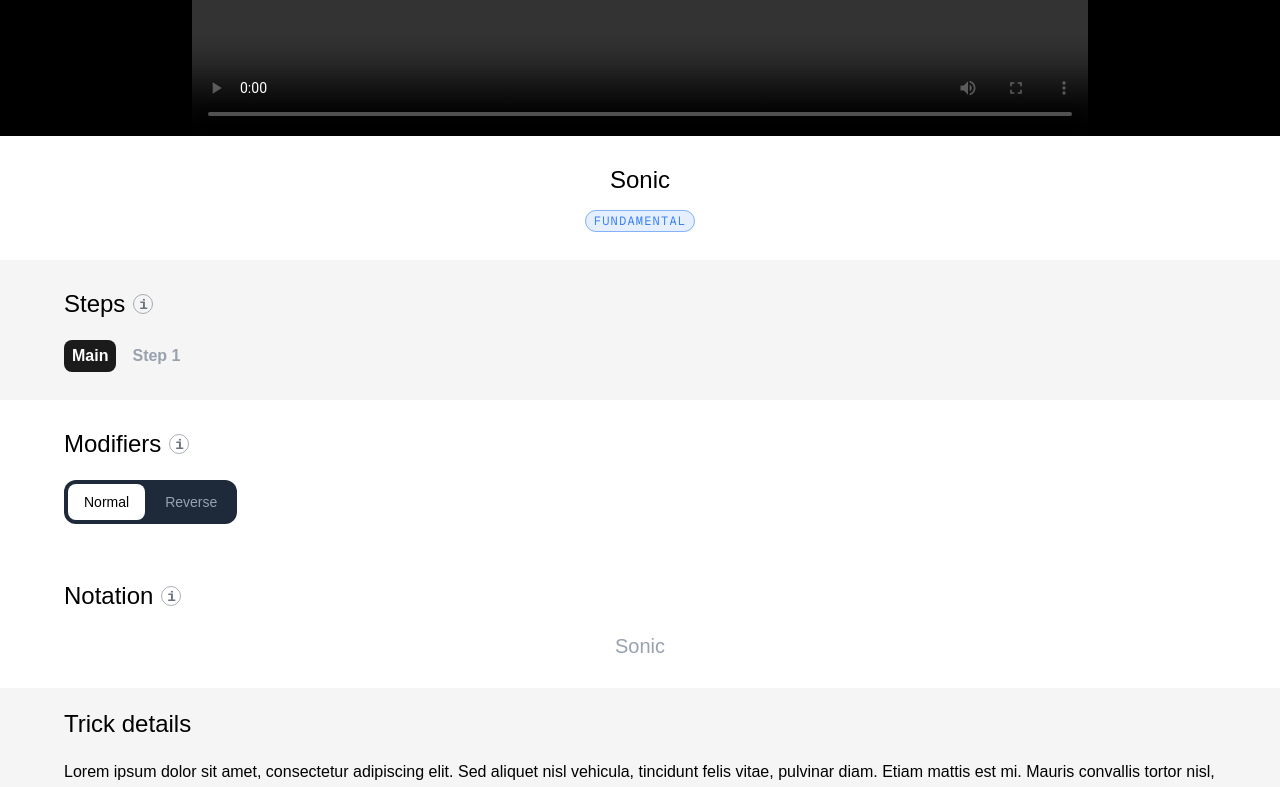
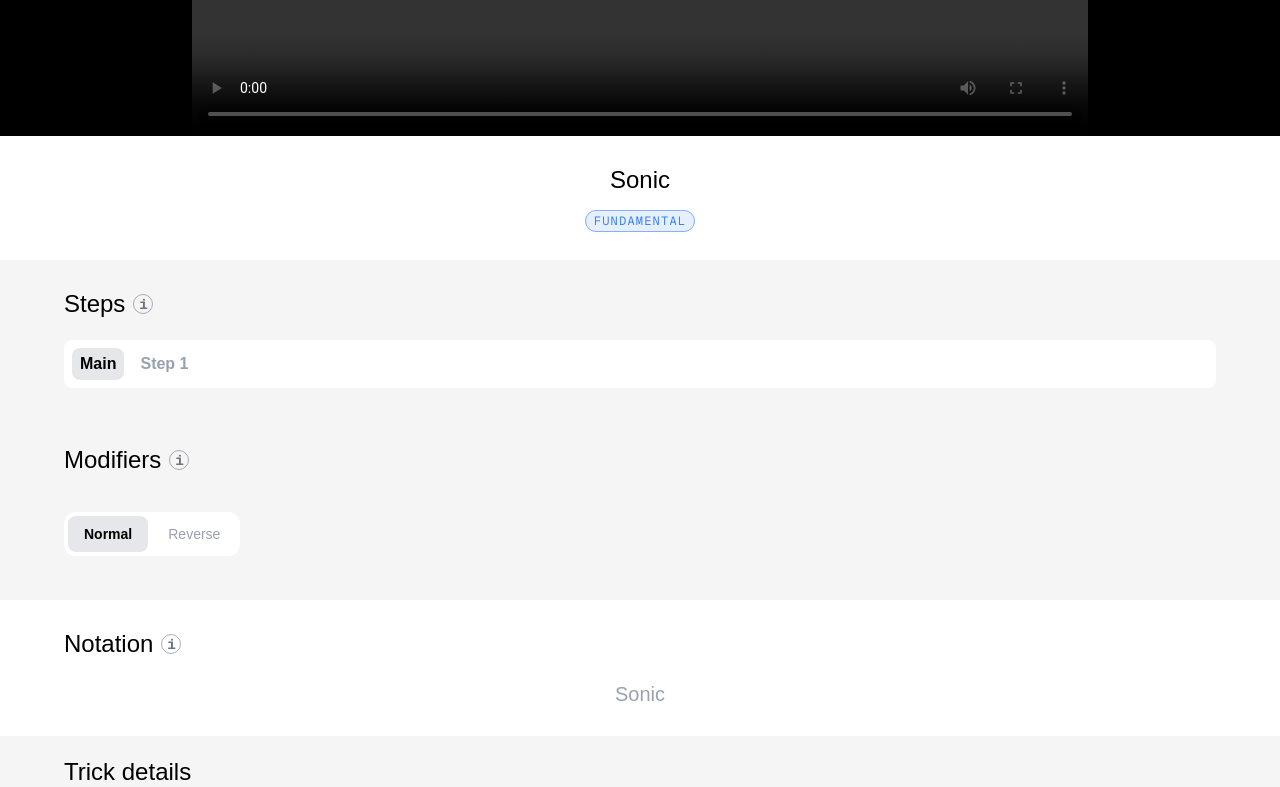
Before and after one commit to AllwarsGIT/penspinning-academy, a Next.js app: page /tricks/sonic in a window 1280 px wide. Shown: the part 432-1219 px from the top of the page. Built offline with nearby package versions, Linux system fonts and the light colour scheme.

Commit message:
Final styles on /trick/...

```diff
--- a/src/app/tricks/[slug]/components/modifierToggle.tsx
+++ b/src/app/tricks/[slug]/components/modifierToggle.tsx
@@ -11,15 +11,15 @@ function ModifierToggle({ modifierId, isActive, onToggle, options }: ModifierTog
     return (
         <div
             onClick={() => onToggle(modifierId)}
-            className="flex flex-row gap-1 bg-gray-800 p-1 rounded-xl w-fit cursor-pointer"
+            className="flex flex-row gap-1 bg-white dark:bg-black p-1 my-2 rounded-xl w-fit cursor-pointer"
         >
             <div className={`px-4 py-2 rounded-lg text-sm transition-all duration-200 ${
-                !isActive ? "bg-white text-black font-medium" : "text-gray-400"
+                !isActive ? "bg-gray-200 text-black font-bold" : "text-gray-400"
             }`}>
                 {options[0]}
             </div>
             <div className={`px-4 py-2 rounded-lg text-sm transition-all duration-200 ${
-                isActive ? "bg-white text-black font-medium" : "text-gray-400"
+                isActive ? "bg-gray-200 text-black font-bold" : "text-gray-400"
             }`}>
                 {options[1]}
             </div>
--- a/src/app/tricks/[slug]/components/trickViewer.tsx
+++ b/src/app/tricks/[slug]/components/trickViewer.tsx
@@ -153,10 +153,10 @@ function TrickViewer({trick, instance, modifiers}:TrickViewerProps) {
 
 
 
-                    <div className="flex flex-row gap-2 font-bold">
+                    <div className="flex flex-row gap-2 font-bold bg-white dark:bg-black p-2 rounded-lg">
                         <button
                             onClick={() => setActiveVideo("main")}
-                            className={`py-1 px-2 rounded-lg transition-colors duration-300 ease-in-out ${activeVideo === "main" ? "bg-blackPrimary text-white dark:bg-whitePrimary dark:text-black" : "text-gray-400"}`}
+                            className={`py-1 px-2 rounded-lg transition-colors duration-300 ease-in-out text-black cursor-pointer ${activeVideo === "main" ? "bg-gray-200 " : "text-gray-400"}`}
                         >
                             Main
                         </button>
@@ -164,7 +164,7 @@ function TrickViewer({trick, instance, modifiers}:TrickViewerProps) {
                             <button
                                 key={i}
                                 onClick={() => setActiveVideo(step.order.toString())}
-                                className={`py-1 px-2 rounded-lg transition-colors duration-300 ease-in-out ${activeVideo === step.order.toString() ? "bg-black text-white dark:bg-white dark:text-black" : "text-gray-400"}`}
+                                className={`py-1 px-2 rounded-lg transition-colors duration-300 ease-in-out text-black cursor-pointer ${activeVideo === step.order.toString() ? "bg-gray-300  dark:bg-gray-200 " : "text-gray-400"}`}
                             >
                                 Step {i + 1}
                             </button>
@@ -174,14 +174,14 @@ function TrickViewer({trick, instance, modifiers}:TrickViewerProps) {
             </div>
 
             {/* Toggles section */}
-            <div className="px-5 py-7 w-full flex flex-col gap-5 bg-white dark:bg-black transition-colors duration-500 ease-in-out">
+            <div className="px-5 py-7 w-full flex flex-col gap-5 bg-whitePrimary dark:bg-blackPrimary transition-colors duration-500 ease-in-out">
                 <div className="max-w-6xl mx-auto w-full">
                     <div className="flex items-center mb-5">
                         <h1 className="font-inter text-2xl ">Modifiers</h1>
                         <InfoToolTip text={"Modifiers are variations of a base trick that change how it is performed.\nThey can alter things like the direction of the trick, hand orientation or even if the fingers are curled during the trick. "}/>
                         {/* <div className=" hidden md:block bg-gray-400 h-px w-40 ml-4 " /> */}
                     </div>
-
+                        <div className="py-2">
                             {availableModifiers.map(mod => (
                                 <ModifierToggle
                                     key={mod.id}
@@ -192,6 +192,7 @@ function TrickViewer({trick, instance, modifiers}:TrickViewerProps) {
                                 />
                             ))}
                         </div>
+                </div>
 
             </div>
 
@@ -200,7 +201,7 @@ function TrickViewer({trick, instance, modifiers}:TrickViewerProps) {
                 <div className="max-w-6xl mx-auto w-full">
                     <div className="flex items-center mb-5">
                         <h1 className="font-inter text-2xl ">Notation</h1>
-                        <InfoToolTip text={"Notation is the compact way to write trick names and modifiers using abbreviations.\nIt's written following a prefix/suffix structure, which is defined in each individual modifier"}/>
+                        <InfoToolTip text={"Notation is the compact way to write trick names and modifiers using abbreviations.\nIt's written following a prefix/suffix structure, which is defined in each individual modifier."}/>
                         {/* <div className=" hidden md:block bg-gray-400 h-px w-40 ml-4 " /> */}
                     </div>
                     <div className="flex flex-row gap-1 text-xl justify-center">
@@ -219,19 +220,17 @@ function TrickViewer({trick, instance, modifiers}:TrickViewerProps) {
                 </div>
             </div>
 
-            {/* Explicación */}
+            {/* explanation details */}
             <div className="p-5 bg-whitePrimary dark:bg-blackPrimary flex flex-col gap-3 transition-colors duration-500 ease-in-out w-full">
                 <div className="max-w-6xl mx-auto w-full">
                     <div className="flex items-center mb-5">
                         <h1 className="font-inter text-2xl ">Trick details</h1>
-                        {/* <div className=" hidden md:block bg-gray-400 h-px w-40 ml-4 " /> */}
                     </div>
 
                     <p>Lorem ipsum dolor sit amet, consectetur adipiscing elit. Sed aliquet nisl vehicula, tincidunt felis vitae, pulvinar diam. Etiam mattis est mi. Mauris convallis tortor nisl, ut pulvinar magna porta vitae. Curabitur auctor rhoncus erat sed vehicula. In at elit dui. Quisque porta erat iaculis, interdum tellus quis, laoreet turpis. Sed hendrerit lectus lorem, placerat efficitur libero accumsan at. Pellentesque porta nulla arcu, et tempor magna accumsan ut. Ut tincidunt felis nunc, vitae suscipit elit venenatis eu. Ut auctor tristique tempor. Morbi imperdiet turpis eu libero fermentum, in luctus odio facilisis. In imperdiet eu sem eget iaculis. Vestibulum ornare varius magna, eget luctus mauris rutrum sit amet. Proin maximus nulla felis, sed pellentesque purus pretium ut. Proin elementum dui enim, blandit auctor nisl suscipit et. Vestibulum pharetra tempus dolor ac viverra. </p>
                 </div>
+            </div>
 
-
-            </div>
         </div>
     )
 }
--- a/src/components/InfoToolTip.tsx
+++ b/src/components/InfoToolTip.tsx
@@ -14,7 +14,7 @@ function InfoTooltip({ text }: InfoTooltipProps) {
                 onMouseEnter={() => setIsVisible(true)}
                 onMouseLeave={() => setIsVisible(false)}
                 onClick={() => setIsVisible(!isVisible)}
-                className="w-5 h-5 rounded-full flex items-center justify-center text-sm font-mono  font-bold leading-none transition-colors"
+                className="w-5 h-5 rounded-full cursor-pointer flex items-center justify-center text-sm font-mono  font-bold leading-none transition-colors"
                 style={{
                     border: `1px solid #6b728090`,
                     color: "#6b7280"
```
Lines whose indentation alone changed are shown as unchanged.
